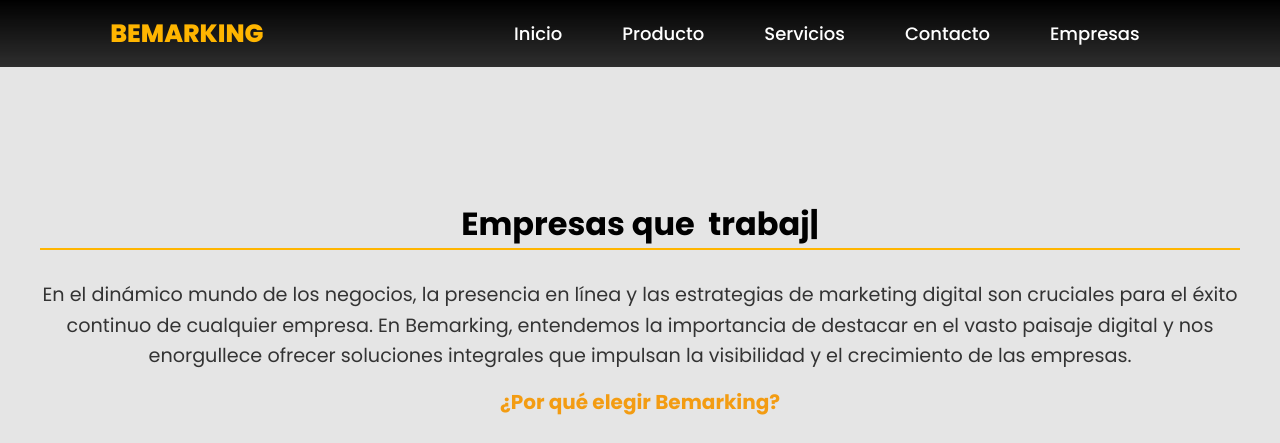
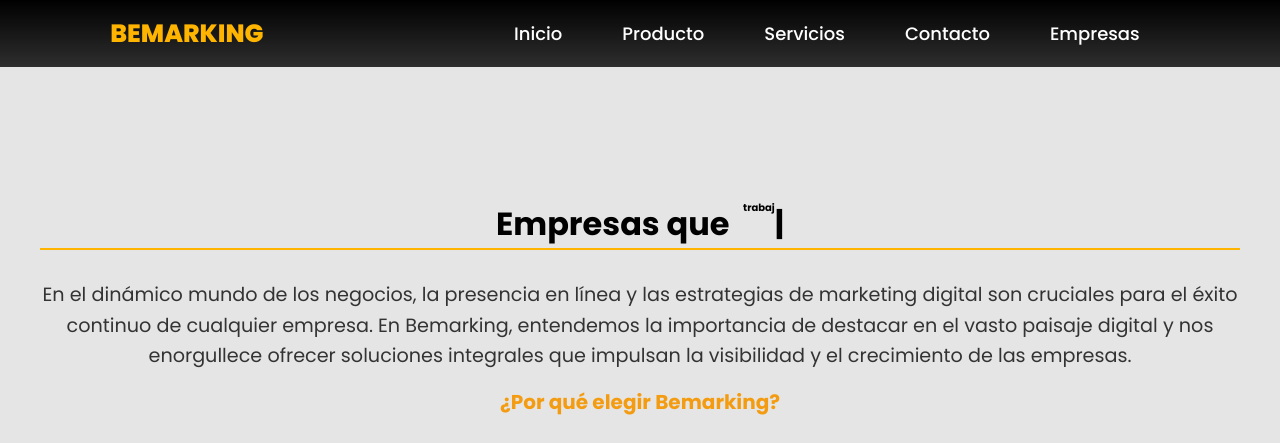
Before and after one commit to FerreiroNicolas/API-TP2-CODO-A-CODO, a Django app: page /store/ in a window 1280 px wide. Shown: the top 443 px of the page. Run offline with Django 5.2, Linux system fonts and the light colour scheme; data that the repository does not hold is empty; some libraries are stand-ins or nearby versions; some web fonts are replaced.

Commit message:
origin main

```diff
--- a/bemarking/static/CSS/8-api_proyecto.css
+++ b/bemarking/static/CSS/8-api_proyecto.css
@@ -37,6 +37,7 @@
 .store1 {
     max-width: 1200px;
     margin: 0 auto;
+    text-align: center;
 }
 
 
@@ -49,9 +50,6 @@
     padding: 20px;
 }
 
-.store1 {
-    text-align: center;
-}
 
 .list1 {
     display: flex;
@@ -346,7 +344,7 @@ body.loaded #preloader {
 }
 
 #multiple-text{
-    font-size: 1em;
+    font-size: 10px;
 }
 
 .store1 h1 {
```
